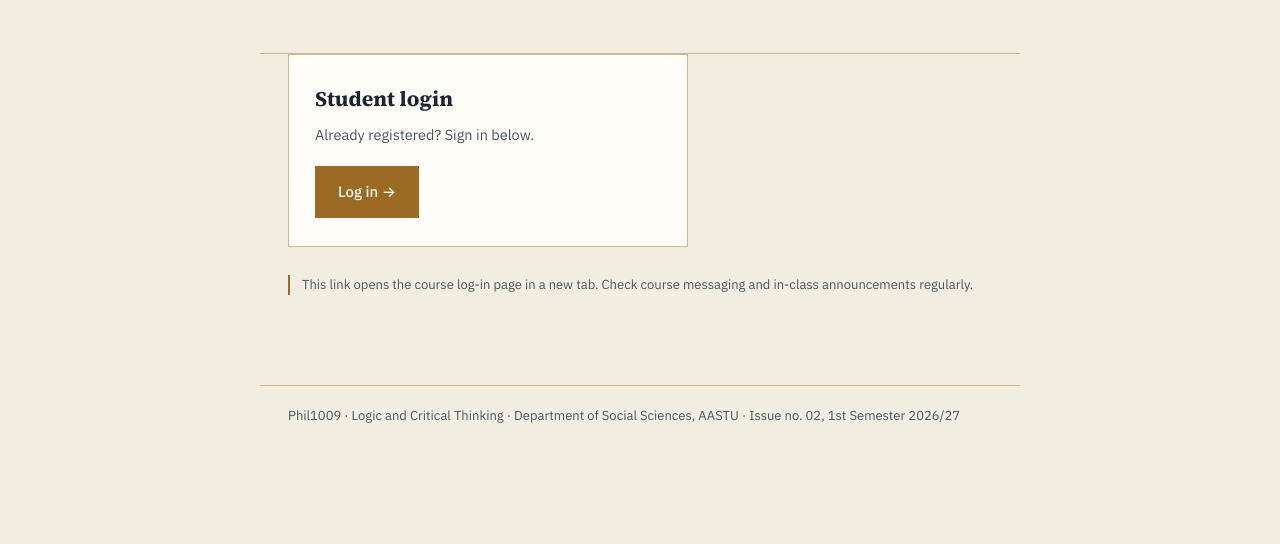
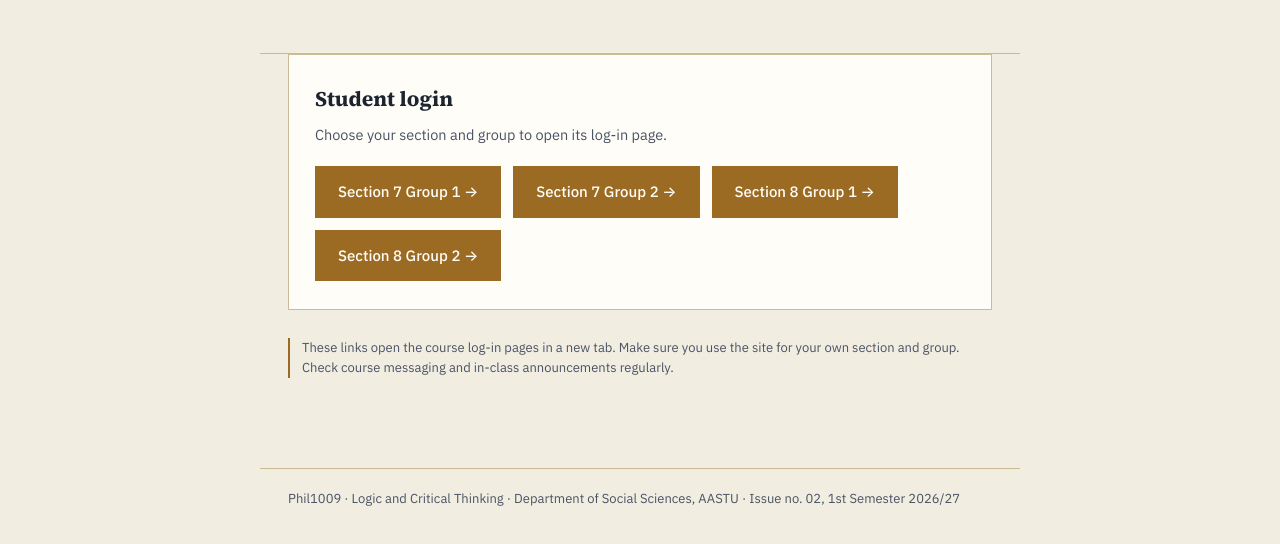
Before and after one commit to mozhassen/phil1009, a plain HTML site: page account.html in a window 1280 px wide. Shown: the part 262-806 px from the top of the page. Drawn offline with Linux system fonts and the light colour scheme.

Commit message:
updte account page

```diff
--- a/account.html
+++ b/account.html
@@ -34,12 +34,17 @@
   </section>
 
   <section class="wrap" style="padding-bottom: 60px;">
-    <div class="account-card" style="max-width: 400px;">
+    <div class="account-card">
       <h2>Student login</h2>
-      <p>Already registered? Sign in below.</p>
-      <a class="btn btn-gold" href="https://phil1009.gnomio.com/login/index.php" target="_blank" rel="noopener">Log in →</a>
+      <p>Choose your section and group to open its log-in page.</p>
+      <div style="display: flex; flex-wrap: wrap; gap: 12px;">
+        <a class="btn btn-gold" href="https://section7group1.moodiy.app/login/index.php" target="_blank" rel="noopener">Section 7 Group 1 &rarr;</a>
+        <a class="btn btn-gold" href="https://section7group2.moodiy.app/login/index.php" target="_blank" rel="noopener">Section 7 Group 2 &rarr;</a>
+        <a class="btn btn-gold" href="https://section8group1.moodiy.com/login/index.php" target="_blank" rel="noopener">Section 8 Group 1 &rarr;</a>
+        <a class="btn btn-gold" href="https://section8group2.moodiy.app/login/index.php" target="_blank" rel="noopener">Section 8 Group 2 &rarr;</a>
+      </div>
     </div>
-    <p class="note" style="margin-top: 28px;">This link opens the course log-in page in a new tab. Check course messaging and in-class announcements regularly.</p>
+    <p class="note" style="margin-top: 28px;">These links open the course log-in pages in a new tab. Make sure you use the site for your own section and group. Check course messaging and in-class announcements regularly.</p>
   </section>
 </main>
 
```
Also changed, not shown: references.html (line endings or trailing spaces).
